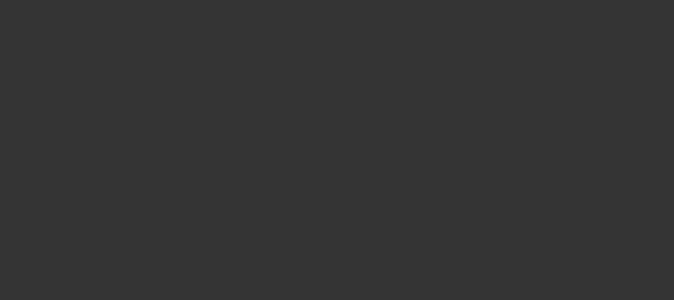
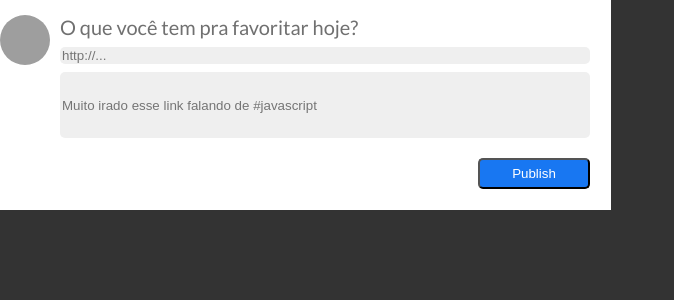
Before and after one commit to cybalencar96/linkr-front, a React (Create React App) app: page /timelineRoseno in a window 1280 px wide. Shown: the top 300 px of the page, without its empty margins (0-674 px from the left). Built offline with nearby package versions, Linux system fonts and the light colour scheme; grey boxes are pictures that could not be loaded.

Commit message:
Estilo do card para fazer post dos links

```diff
--- a/src/App.js
+++ b/src/App.js
@@ -4,6 +4,7 @@ import LoginPage from "./components/Login/LoginPage";
 import UserContext from "./contexts/UserContext";
 import { useState } from "react";
 import SignupPage from "./components/Signup/SignupPage";
+import PostLink from "./components/Post/PostLink";
 
 export default function App() {
     const [userData, setUserData] = useState()
@@ -21,6 +22,9 @@ export default function App() {
                     <Route path="/timeline" exact>
 
                     </Route>
+                    <Route path="/timelineRoseno" exact>
+                        <PostLink />
+                    </Route>
                 </Switch>
             </BrowserRouter>
         </UserContext.Provider>
--- /dev/null
+++ b/src/components/Post/PostLink.js
@@ -0,0 +1,88 @@
+import { useState } from "react";
+import styled from "styled-components"
+export default function PostLink () {
+
+    const [url, setUrl] = useState("");
+    const [comment, setComment] = useState("");
+
+    function publish (event) {
+
+        console.log("publicando...")
+        event.preventDefault();
+
+
+
+    }
+    return (
+        <PostDiv>
+            <Image src="https://s3-alpha-sig.figma.com/img/c479/3a0f/8f11858fb84ab14ab8ee5937e83743ed?Expires=1632700800&Signature=OKojIkACmP0ZV5xzluC~O3goBNw~oVr8wt3fYj~Fl6xmsrbdzjWH84BD~RjzalkJUm9JirikhLifLXwvsGbuA2Qw8AlCcLpan6v1Zl-12YivCDl-MncL95EsBrDUDILQi4~zKHFkuDI1SyJY9zv-kpxwuYhRJKn5f9FWD3qacGe35BRPS4gxbBsdJbvuWD0W29FXcGl0DGnsF5gninW2UUKGeMUWBN1-2vh3n6wy6qo5KEFaOzeM3emkFcYYmXpouyjfJY0rKlfKwcYlH-YkivEvFoY4tluJ1wgCCdgHPiRgiCHBqHBIO3b9kk9HU7XDddXMoeNNlVMOBlvyEvlybw__&Key-Pair-Id=APKAINTVSUGEWH5XD5UA"/>
+            <ContainerPost>
+                <ContainerSubmit onSubmit={publish}>
+                    <h1>
+                        O que você tem pra favoritar hoje?
+                    </h1>
+                    <InputLink type="url" placeholder="http://..." value={url} onChange={(e) => setUrl(e.target.value)} required></InputLink>
+                    <InputComment type="text" placeholder="Muito irado esse link falando de #javascript" value={comment} onChange={(e) => setComment(e.target.value)}></InputComment>
+                    <PublishButton type="submit">Publish</PublishButton>
+                </ContainerSubmit>
+            </ContainerPost>
+        </PostDiv>
+    )
+}
+
+const PostDiv = styled.div`
+    max-width: 611px;
+    width: 611px;
+    height: 210px;
+    display: flex;
+
+    background-color: #FFFFFF;
+    h1 {
+        font-size: 20px;
+        color: #707070;
+        line-height: 24px;
+    }
+    input {
+        border: none;
+        border-radius: 5px;
+        margin-top: 8px;
+        max-width: 530px;
+        width: 530px;
+        outline: none;
+    }
+
+`
+
+const InputLink = styled.input`
+    background-color: #EFEFEF;
+`
+const InputComment = styled.input`
+    height: 66px;
+    background-color: #EFEFEF;
+`
+const Image = styled.img`
+    width: 50px;
+    height: 50px;
+    border-radius: 26.5px;
+    margin-top: 15px;
+`
+const ContainerPost = styled.div`
+    margin-top: 15px;
+`
+const ContainerSubmit = styled.form`
+    display: flex;
+    flex-direction: column;
+    background-color: white;
+    margin-left: 10px;
+
+`
+const PublishButton = styled.button`
+    background-color: #1877F2;
+    width: 112px;
+    height: 31px;
+    align-self: flex-end;
+    color: #FFFFFF;
+    margin-top: 20px;
+    border-radius: 5px;
+    cursor: pointer;
+`
```
